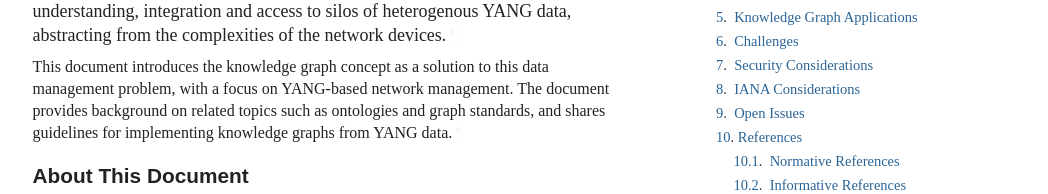
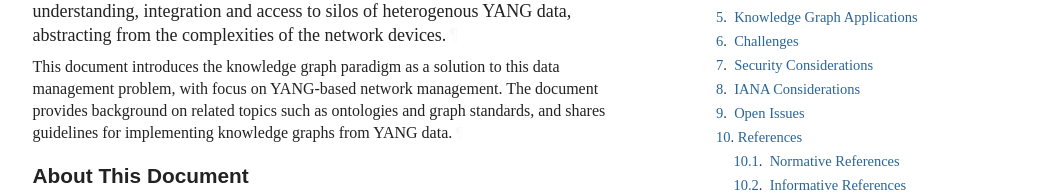
Before and after one commit to idomingu/knowledge-graph-yang, a plain HTML site: page draft-marcas-nmop-knowledge-graph-yang.html in a window 1280 px wide. Shown: the part 532-726 px from the top of the page, without its empty margins (92-1140 px from the left). Drawn offline with Linux system fonts and the light colour scheme; a web font is replaced by a local one.

Commit message:
Script updating gh-pages from c37a4c1. [ci skip]

```diff
--- a/draft-marcas-nmop-knowledge-graph-yang.html
+++ b/draft-marcas-nmop-knowledge-graph-yang.html
@@ -9,7 +9,7 @@
 <meta content="Lucia Cabanillas" name="author">
 <meta content="
        The success of the YANG language and YANG-based protocols for managing the network has unlocked new opportunities in network analytics. However, the wide heterogeneity of YANG models hinders the consumption and analysis of network data. Besides, data encoding formats and transport protocols will differ depending on the network management protocol supported by the network device. These challenges call for new data management paradigms that facilitate the discovery, understanding, integration and access to silos of heterogenous YANG data, abstracting from the complexities of the network devices.
-       This document introduces the knowledge graph concept as a solution to this data management problem, with a focus on YANG-based network management. The document provides background on related topics such as ontologies and graph standards, and shares guidelines for implementing knowledge graphs from YANG data.
+       This document introduces the knowledge graph paradigm as a solution to this data management problem, with focus on YANG-based network management. The document provides background on related topics such as ontologies and graph standards, and shares guidelines for implementing knowledge graphs from YANG data.
     " name="description">
 <meta content="xml2rfc 3.22.0" name="generator">
 <meta content="knowledge graph" name="keyword">
@@ -1069,7 +1069,7 @@ svg :is([fill="white"], [fill^="#fff"]) {
 <section id="section-abstract">
       <h2 id="abstract"><a href="#abstract" class="selfRef">Abstract</a></h2>
 <p id="section-abstract-1">The success of the YANG language and YANG-based protocols for managing the network has unlocked new opportunities in network analytics. However, the wide heterogeneity of YANG models hinders the consumption and analysis of network data. Besides, data encoding formats and transport protocols will differ depending on the network management protocol supported by the network device. These challenges call for new data management paradigms that facilitate the discovery, understanding, integration and access to silos of heterogenous YANG data, abstracting from the complexities of the network devices.<a href="#section-abstract-1" class="pilcrow">¶</a></p>
-<p id="section-abstract-2">This document introduces the knowledge graph concept as a solution to this data management problem, with a focus on YANG-based network management. The document provides background on related topics such as ontologies and graph standards, and shares guidelines for implementing knowledge graphs from YANG data.<a href="#section-abstract-2" class="pilcrow">¶</a></p>
+<p id="section-abstract-2">This document introduces the knowledge graph paradigm as a solution to this data management problem, with focus on YANG-based network management. The document provides background on related topics such as ontologies and graph standards, and shares guidelines for implementing knowledge graphs from YANG data.<a href="#section-abstract-2" class="pilcrow">¶</a></p>
 </section>
 <section class="note rfcEditorRemove" id="section-note.1">
       <h2 id="name-about-this-document">
```
Also changed, not shown: draft-marcas-nmop-knowledge-graph-yang.txt.
